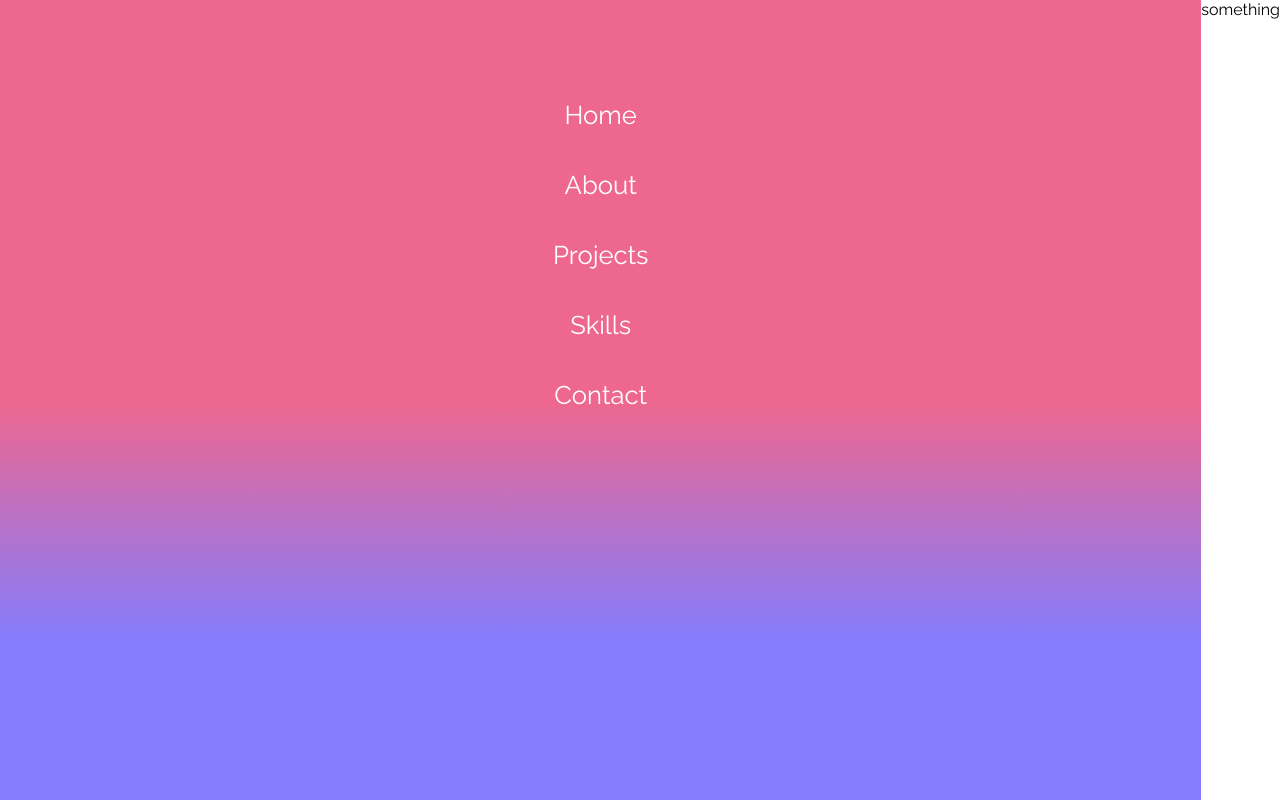
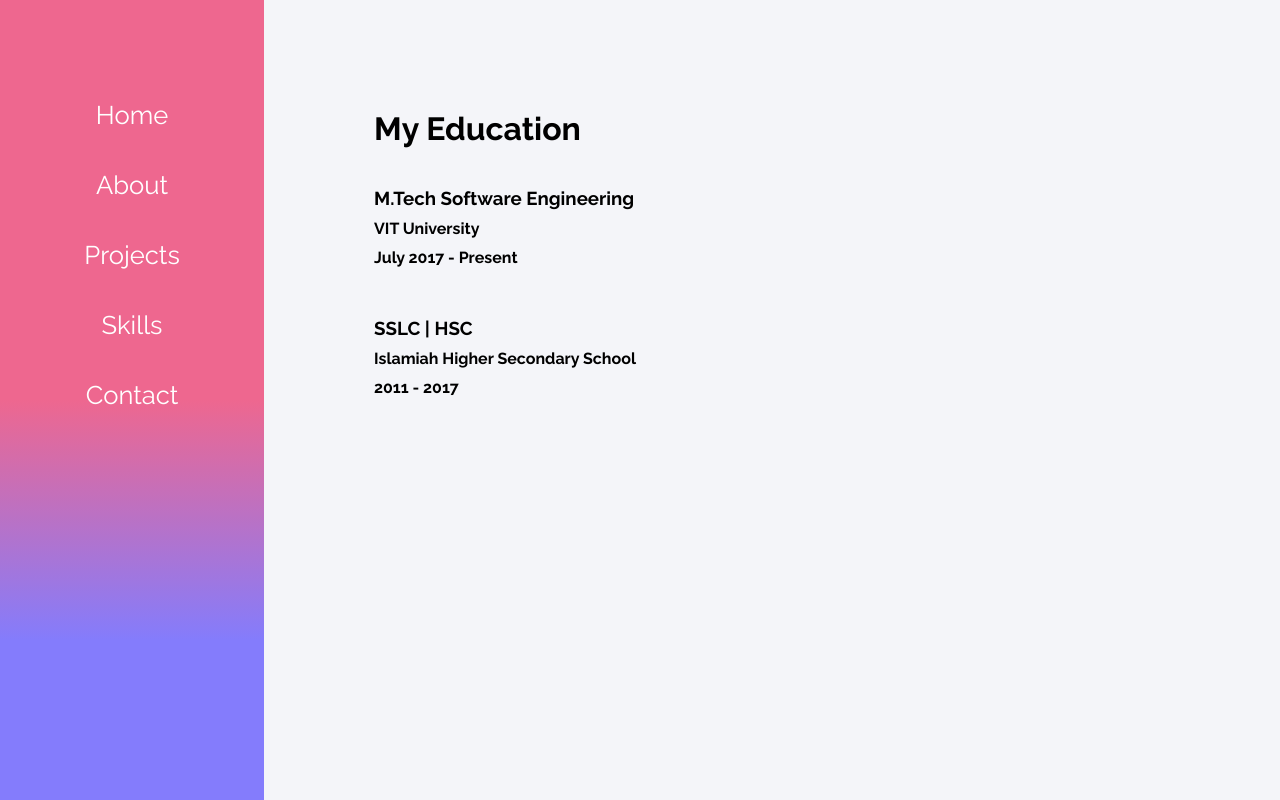
Before and after one commit to 21grahams/portfolio2, a React (Create React App) app in the folder portfolio/: page /projects in a window 1280 px wide. Built offline with nearby package versions, Linux system fonts and the light colour scheme.

Commit message:
added skills to skills component

```diff
--- a/portfolio/src/App.js
+++ b/portfolio/src/App.js
@@ -1,17 +1,12 @@
-import React from 'react';
-import './App.css';
-import {
-  BrowserRouter as Router,
-  Route,
-} from "react-router-dom";
-import Navbar from './components/Navbar';
-import Home from './contents/Home';
-import About from './contents/About';
-import Projects from './contents/Projects';
-import Skills from './contents/Skills';
-import Contact from './contents/Contact';
-
-
+import React from "react";
+import "./App.css";
+import { BrowserRouter as Router, Route } from "react-router-dom";
+import Navbar from "./components/Navbar";
+import Home from "./contents/Home";
+import About from "./contents/About";
+import Projects from "./contents/Projects";
+import Skills from "./contents/Skills";
+import Contact from "./contents/Contact";
 
 function App() {
   return (
--- a/portfolio/src/components/Wildcard.js
+++ b/portfolio/src/components/Widecard.js
@@ -1,13 +1,13 @@
 import React from "react";
 
-function Widecard() {
+function Widecard(props) {
   return (
     <div class="widecard">
       <div class="compdet">
-        <h3>{this.props.title}</h3>
-        <h4 class="secondtext">{this.props.where}</h4>
+        <h3>{props.title}</h3>
+        <h4 class="secondtext">{props.where}</h4>
         <h4 class="secondtext">
-          {this.props.from} - {this.props.to}
+          {props.from} - {props.to}
         </h4>
       </div>
     </div>
--- a/portfolio/src/contents/Projects.js
+++ b/portfolio/src/contents/Projects.js
@@ -1,11 +1,23 @@
-import React from 'react';
+import React from "react";
+import Widecard from "../components/Widecard";
 
 function Projects() {
   return (
-    <div>
-      something
+    <div className="condiv">
+      <h1 className="subtopic">My Education</h1>
+      <Widecard
+        title="M.Tech Software Engineering"
+        where="VIT University"
+        from="July 2017"
+        to="Present"
+      />
+      <Widecard
+        title="SSLC | HSC"
+        where="Islamiah Higher Secondary School"
+        from="2011"
+        to="2017"
+      />
     </div>
-  )
+  );
 }
-
 export default Projects;
--- a/portfolio/src/contents/Skills.js
+++ b/portfolio/src/contents/Skills.js
@@ -0,0 +1,20 @@
+import React, { useState } from "react";
+
+function Skills() {
+
+  const [skills, setSkills] = useState([
+    'JavaScript', 'React', 'ES6', 'Express', 'HTML/CSS', 'Axios', 'Webpack', 'Babel', 'jQuery', 'MySQL', 'MongoDB', 'Postgres', 'AWS (EC2)'
+  ]);
+
+  return (
+    <div className="condiv skills">
+      <h1 className="subtopic">My Skills</h1>
+      <ul>
+        {skills.map((value) => {
+          return <li>{value}</li>;
+        })}
+      </ul>
+    </div>
+  );
+}
+export default Skills;
--- a/portfolio/src/index.js
+++ b/portfolio/src/index.js
@@ -2,16 +2,11 @@ import React from 'react';
 import ReactDOM from 'react-dom';
 import './index.css';
 import App from './App';
-import reportWebVitals from './reportWebVitals';
+// import * as serviceWorker from './serviceWorker';
 
-ReactDOM.render(
-  <React.StrictMode>
-    <App />
-  </React.StrictMode>,
-  document.getElementById('root')
-);
+ReactDOM.render(<App />, document.getElementById('root'));
 
-// If you want to start measuring performance in your app, pass a function
-// to log results (for example: reportWebVitals(console.log))
-// or send to an analytics endpoint. Learn more: https://bit.ly/CRA-vitals
-reportWebVitals();
+// If you want your app to work offline and load faster, you can change
+// unregister() to register() below. Note this comes with some pitfalls.
+// Learn more about service workers: https://bit.ly/CRA-PWA
+// serviceWorker.unregister();
```
Lines whose indentation alone changed are shown as unchanged.
